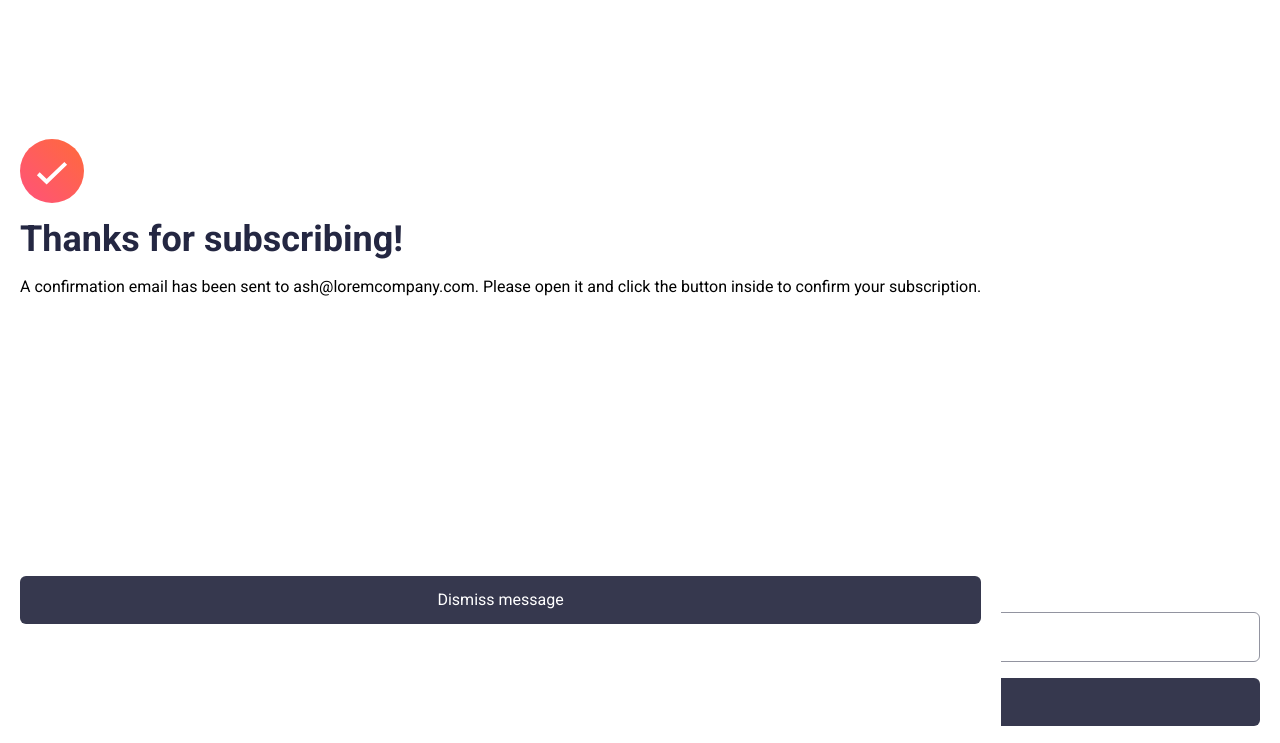
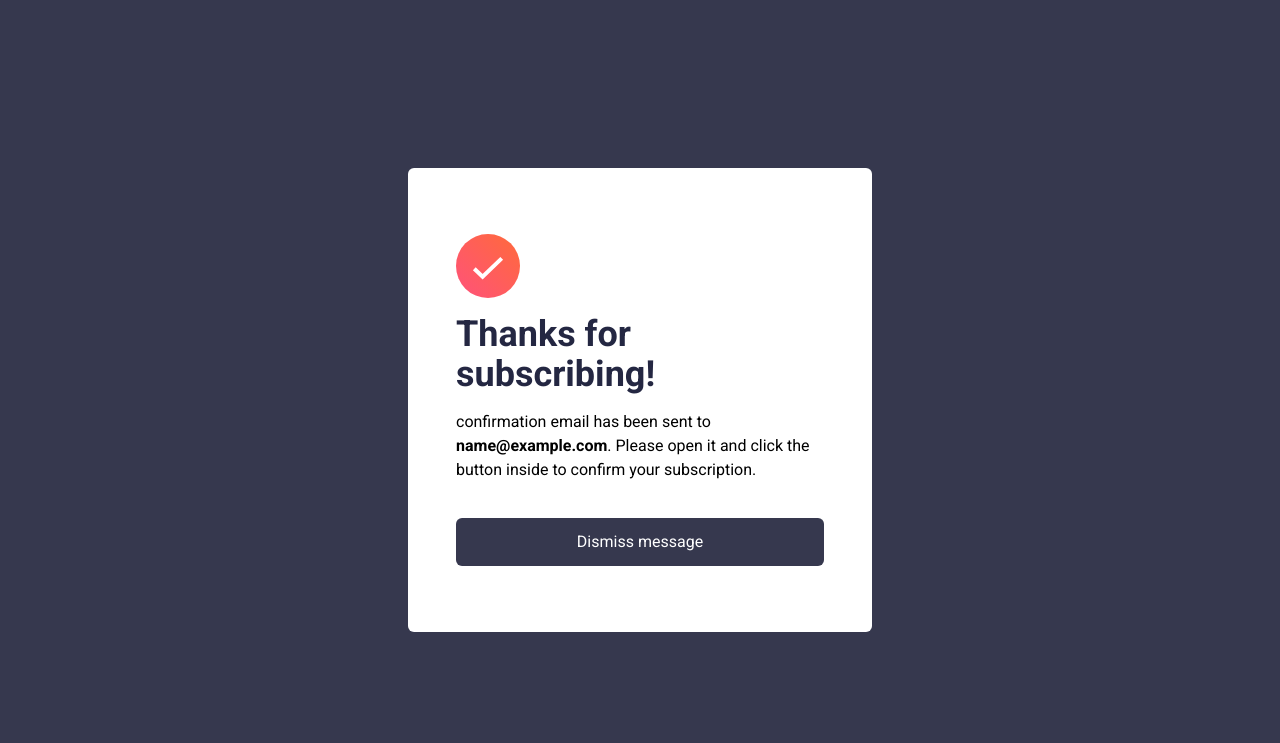
Before and after one commit to KwakuAldo/newsletter-sign-up-with-success-message-main, a website: page index.html in a window 1280 px wide. Both pictures are taken after typing "name@example.com" into the empty fields and a click on the button "Subscribe to monthly newsletter". Drawn offline with Linux system fonts and the light colour scheme.

Commit message:
add desktop design and alert message grabbing user email from email input

```diff
--- a/index.html
+++ b/index.html
@@ -18,12 +18,13 @@
   </style>
 </head>
 <body class="font-sans">
-  <main class="relative">
-    <img src="images/illustration-sign-up-mobile.svg" alt="">
+  <main class="relative md:flex md:flex-col md:justify-between md:h-screen">
+    <div class="md:flex md:flex-row-reverse md:p-5 md:justify-around">
+      <img class="mx-auto md:m-0" src="images/illustration-sign-up-mobile.svg" alt="" id="illustration_img">
       <form class="flex flex-col gap-y-7 px-5 pt-10">
         <!-- Sign-up form start -->
 
-      <h1 class="text-4xl font-bold text-darkSlateGrey">Stay updated!</h1>
+        <h1 class="text-4xl font-bold text-darkSlateGrey md:text-center md:text-6xl">Stay updated!</h1>
 
         <p class="">Join 60,000+ product managers receiving monthly updates on:</p>
 
@@ -43,25 +44,27 @@
         </div>
 
         <div class="flex flex-col gap-y-4">
-        <label for="email" class="text-darkSlateGrey text-sm font-bold">Email address</label>
+          <label for="email" class="text-darkSlateGrey text-sm font-bold hover:border-charcoalGrey" aria-required="true" pattern="[^@]+@[^@]+.[a-zA-Z]{2,6}" title="Enter valid email">Email address</label>
           <input class="w-full border border-Grey rounded-md p-3" id="email" type="email" placeholder="email@company.com">
-        <button class="bg-charcoalGrey text-White w-full p-3 rounded-md" id="submit">Subscribe to monthly newsletter</button>
+          <button class="bg-charcoalGrey hover:bg-Tomato text-White w-full p-3 rounded-md " id="submit">Subscribe to monthly
+            newsletter</button>
         </div>
         <!-- Sign-up form end -->
 
       </form>
       <!-- Success message start -->
 
-    <div class="hidden absolute top-0 bg-White flex-col justify-around h-full px-5" id="alertMsg">
+      <div class="hidden absolute top-0 bg-White flex-col justify-around h-full px-5 md:inset-1/2 md:transform md:-translate-x-1/2 md:-translate-y-1/2 md:w-[29rem] md:h-[29rem] md:p-12 md:rounded-md" id="alertMsg_El">
         <div class="flex flex-col gap-y-4">
           <img class="w-16" src="images/icon-success.svg" alt="">
           <h1 class="text-4xl font-bold text-darkSlateGrey">Thanks for subscribing!</h1>
 
-        <p>A confirmation email has been sent to ash@loremcompany.com.
+          <p> confirmation email has been sent to <span class="font-bold" id="user_email"></span>.
             Please open it and click the button inside to confirm your subscription.</p>
         </div>
 
-      <button class="bg-charcoalGrey text-White w-full p-3 rounded-md" id="dismissAlert">Dismiss message</button>
+        <button class="bg-charcoalGrey hover:bg-Tomato text-White w-full p-3 rounded-md" id="dismissAlert">Dismiss message</button>
+      </div>
     </div>
 
     <!-- Success message end -->
@@ -69,6 +72,7 @@
       Challenge by <a href="https://www.frontendmentor.io?ref=challenge" target="_blank">Frontend Mentor</a>.
       Coded by <a href="https://github.com/KwakuAldo" target="_blank">Aldo Efui Adabunu</a>.
     </div>
+    <div class="fixed inset-0 bg-charcoalGrey z-10 hidden" id="overlay"></div>
   </main>
 
   <script src="index.js"></script>
--- a/index.js
+++ b/index.js
@@ -1,15 +1,39 @@
-const submitBtn = document.getElementById('submit')
-const alertMsg = document.getElementById('alertMsg')
-const dismissBtn = document.getElementById('dismissAlert')
+const submitBtn = document.getElementById('submit');
+const alertMsgEl = document.getElementById('alertMsg_El');
+const dismissBtn = document.getElementById('dismissAlert');
+const overlay = document.getElementById('overlay');
+
 
 submitBtn.addEventListener('click', (e) => {
     e.preventDefault()
-    alertMsg.classList.remove('hidden')
-    alertMsg.classList.add('flex')
+    alertMsgEl.classList.remove('hidden')
+    alertMsgEl.classList.add('flex')
+    alertMsgEl.style.zIndex = "11"
+    overlay.classList.remove('hidden')
+    let emailInput = document.getElementById('email')
+    let userEmail = document.getElementById('user_email')
+    userEmail.innerText = emailInput.value;
+    console.log(userEmail)
 })
 
 
 dismissBtn.addEventListener('click', (e) => {
-    alertMsg.classList.remove('flex')
-    alertMsg.classList.add('hidden')
+    alertMsgEl.classList.remove('flex')
+    alertMsgEl.classList.add('hidden')
+    overlay.classList.add('hidden')
 })
+
+//switch between illustration sign up image depending on screen size
+window.addEventListener('resize', function() {
+    const isMobile = window.innerWidth < 768;
+    if (isMobile) {
+        document.getElementById('illustration_img').src = 'images/illustration-sign-up-mobile.svg';
+    } else {
+        document.getElementById('illustration_img').src = 'images/illustration-sign-up-desktop.svg';
+    }
+})
+
+// Prompt user to enter valid email
+// function validateEmail() {
+//     const emailInput = document.getElementById('email')
+// }
```
Also changed, not shown: src/output.css. Lines whose indentation alone changed are shown as unchanged.
